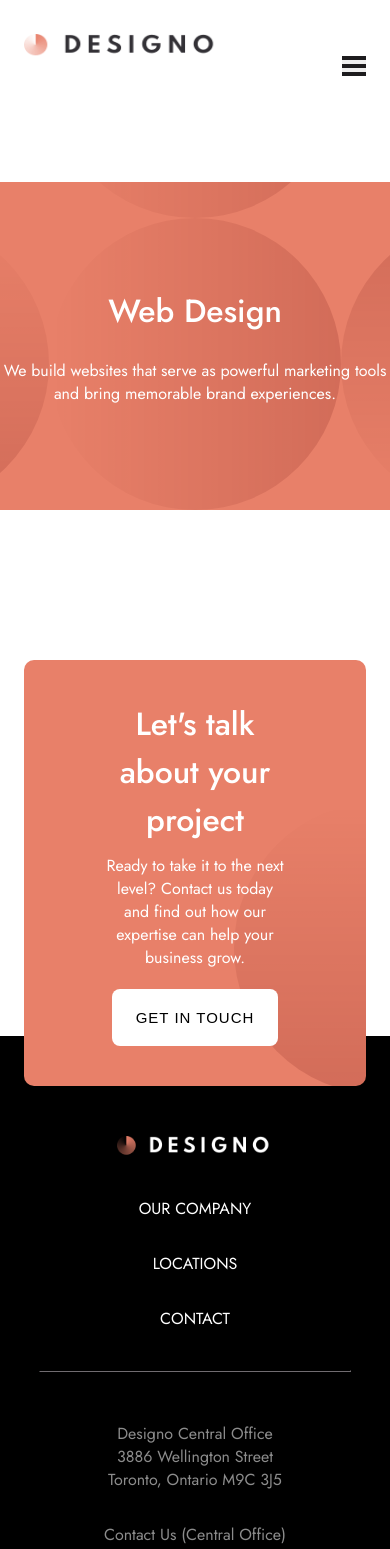
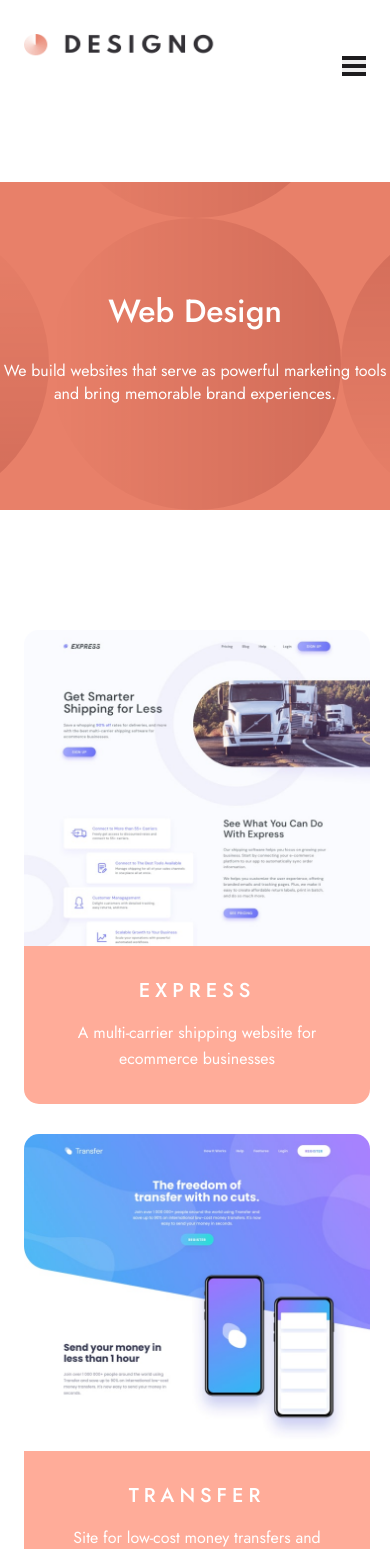
Before and after one commit to paulinasprojects/designo-dev, a React (Vite) app: page /web-design in a window 390 px wide. Shown: the top 1549 px of the page. Built offline with nearby package versions, Linux system fonts and the light colour scheme.

Commit message:
added responsive web design projects

```diff
--- /dev/null
+++ b/src/components/web-design-project-card.tsx
@@ -0,0 +1,18 @@
+
+interface WebDesignProjectCardProps {
+  image: string;
+  title: string;
+  description: string;
+}
+
+export const WebDesignProjectCard = ({ image, title, description}: WebDesignProjectCardProps) => {
+  return (
+    <div className="project-express">
+      <img src={image} alt="" />
+      <div className="project-express-content">
+        <h3>{title}</h3>
+        <p>{description}</p>
+      </div>
+    </div>
+  )
+}
--- /dev/null
+++ b/src/lib/data.ts
@@ -0,0 +1,43 @@
+export const webDesignProjectsData = [
+  {
+    id: 1,
+    image: "/assets/web-design/desktop/image-express.jpg",
+    title: "Express",
+    description: "A multi-carrier shipping website for  ecommerce businesses",
+  },
+  {
+    id: 2,
+    image: "/assets/web-design/desktop/image-transfer.jpg",
+    title: "Transfer",
+    description:
+      "Site for low-cost money transfers and sending money within seconds",
+  },
+  {
+    id: 3,
+    image: "/assets/web-design/desktop/image-photon.jpg",
+    title: "Photon",
+    description:
+      "A state-of-the-art music player with high-resolution audio and DSP effects",
+  },
+  {
+    id: 4,
+    image: "/assets/web-design/desktop/image-builder.jpg",
+    title: "Builder",
+    description:
+      "Connects users with local contractors based on their location",
+  },
+  {
+    id: 5,
+    image: "/assets/web-design/desktop/image-blogr.jpg",
+    title: "Blogr",
+    description:
+      "Blogr is a platform for creating an online blog or publication",
+  },
+  {
+    id: 6,
+    image: "/assets/web-design/desktop/image-camp.jpg",
+    title: "Camp",
+    description:
+      "Get expert training in coding, data, design, and digital marketing",
+  },
+];
--- a/src/pages/web-design-page.tsx
+++ b/src/pages/web-design-page.tsx
@@ -1,4 +1,5 @@
 import { PageHeading } from "../components/page-heading"
+import { WebDesignProjects } from "./web-design-projects"
 
 const WebDesignPage = () => {
   return (
@@ -12,6 +13,7 @@ const WebDesignPage = () => {
           </>
         }
       />
+      <WebDesignProjects/>
     </>
   )
 }
--- /dev/null
+++ b/src/pages/web-design-projects.tsx
@@ -0,0 +1,20 @@
+import { WebDesignProjectCard } from "../components/web-design-project-card"
+import { webDesignProjectsData } from "../lib/data"
+import "../styles/web-design-projects.css"
+
+export const WebDesignProjects = () => {
+  return (
+    <section className="web-design-projects-section">
+      <div className="projects-container">
+        {webDesignProjectsData.map((data) => (
+          <WebDesignProjectCard
+            key={data.id}
+            image={data.image}
+            title={data.title}
+            description={data.description}
+          />
+        ))}
+      </div>
+    </section>
+  )
+}
--- /dev/null
+++ b/src/styles/web-design-projects.css
@@ -0,0 +1,146 @@
+.web-design-projects-section {
+  /* position: relative; */
+  margin-top: 160px;
+  padding-left: 165px;
+  padding-right: 165px;
+
+  @media (max-width: 699px) {
+    margin-top: 120px;
+    padding-left: 24px;
+    padding-right: 20px;
+  }
+
+  @media (min-width: 700px) and (max-width: 849px) {
+    padding-left: 39px;
+    padding-right: 39px;
+  }
+
+  @media (min-width: 850px) and (max-width: 1099px) {
+    padding-left: 29px;
+    padding-right: 29px;
+  }
+}
+
+.web-design-projects-section::after {
+  content: '';
+  display: block;
+  background: url(/assets/shared/desktop/bg-pattern-leaf.svg) no-repeat;
+  position: absolute;
+  width: 100%;
+  height: 200%;
+  left: 0px;
+  top: 250px;
+  z-index: -99;
+}
+
+@media (max-width: 699px) {
+  .web-design-projects-section::after{
+    display: none;
+}
+}
+
+@media (min-width: 700px) and (max-width: 849px) {
+  .web-design-projects-section::after{
+    display: none;
+  }
+}
+
+@media (min-width: 850px) and (max-width: 1099px) {
+  .web-design-projects-section::after{
+    display: none;
+}
+}
+
+.projects-container {
+  display: grid;
+  grid-template-columns: repeat(3, 1fr);
+  gap: 30px;
+
+  @media (max-width: 699px) {
+    grid-template-columns: repeat(1, 1fr);
+  }
+
+  @media (min-width: 700px) and (max-width: 849px) {
+    display: flex;
+    flex-direction: column;
+  }
+
+  @media (min-width: 850px) and (max-width: 1099px) {
+    display: flex;
+    flex-direction: column;
+  }
+}
+
+.project-express {
+  display: flex;
+  flex-direction: column;
+
+  @media (min-width: 700px) and (max-width: 849px) {
+    flex-direction: row;
+  }
+
+  @media (min-width: 850px) and (max-width: 1099px) {
+    flex-direction: row;
+  }
+}
+
+
+.project-express img {
+  @media (max-width: 699px) {
+    border-top-right-radius: 15px;
+    border-top-left-radius: 15px;
+  }
+
+  @media (min-width: 700px) and (max-width: 849px) {
+    width: 100%;
+    max-height: 310px;
+  }
+
+  @media (min-width: 850px) and (max-width: 1099px) {
+    width: 100%;
+    max-height: 610px;
+  }
+}
+
+.project-express-content {
+  background-color: var(--light-peach);
+  padding: 32px 32px;
+  border-bottom-right-radius: 15px;
+  border-bottom-left-radius: 15px;
+  display: flex;
+  flex-direction: column;
+  align-items: center;
+  justify-content: center;
+  gap: 16px;
+  transition: background-color 0.3s ease;
+
+  @media (min-width: 700px) and (max-width: 849px) {
+    border-top-right-radius: 15px;
+    border-bottom-left-radius: 0px;
+  }
+
+  @media (min-width: 850px) and (max-width: 1099px) {
+    border-top-right-radius: 15px;
+    border-bottom-left-radius: 0px;
+  }
+
+}
+
+.project-express-content:hover {
+  background-color: var(--primary-peach);
+  cursor: pointer;
+}
+
+.project-express-content h3 {
+  color: var(--primary-white);
+  text-transform: uppercase;
+  line-height: 26px;
+  letter-spacing: 5px;
+}
+
+.project-express-content p {
+  text-align: center;
+  color: var(--primary-white);
+  font-weight: normal;
+  line-height: 26px;
+}
```
